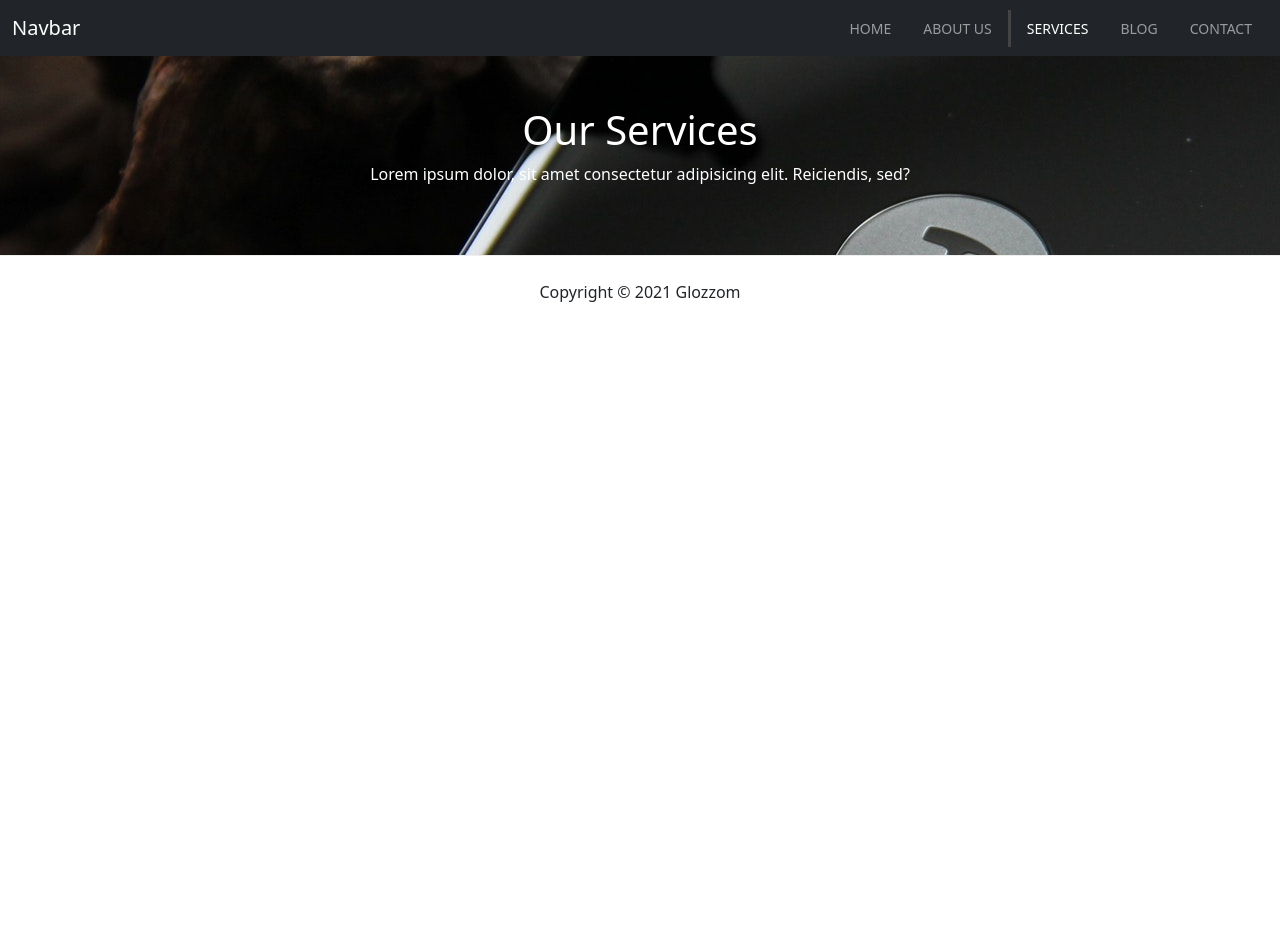
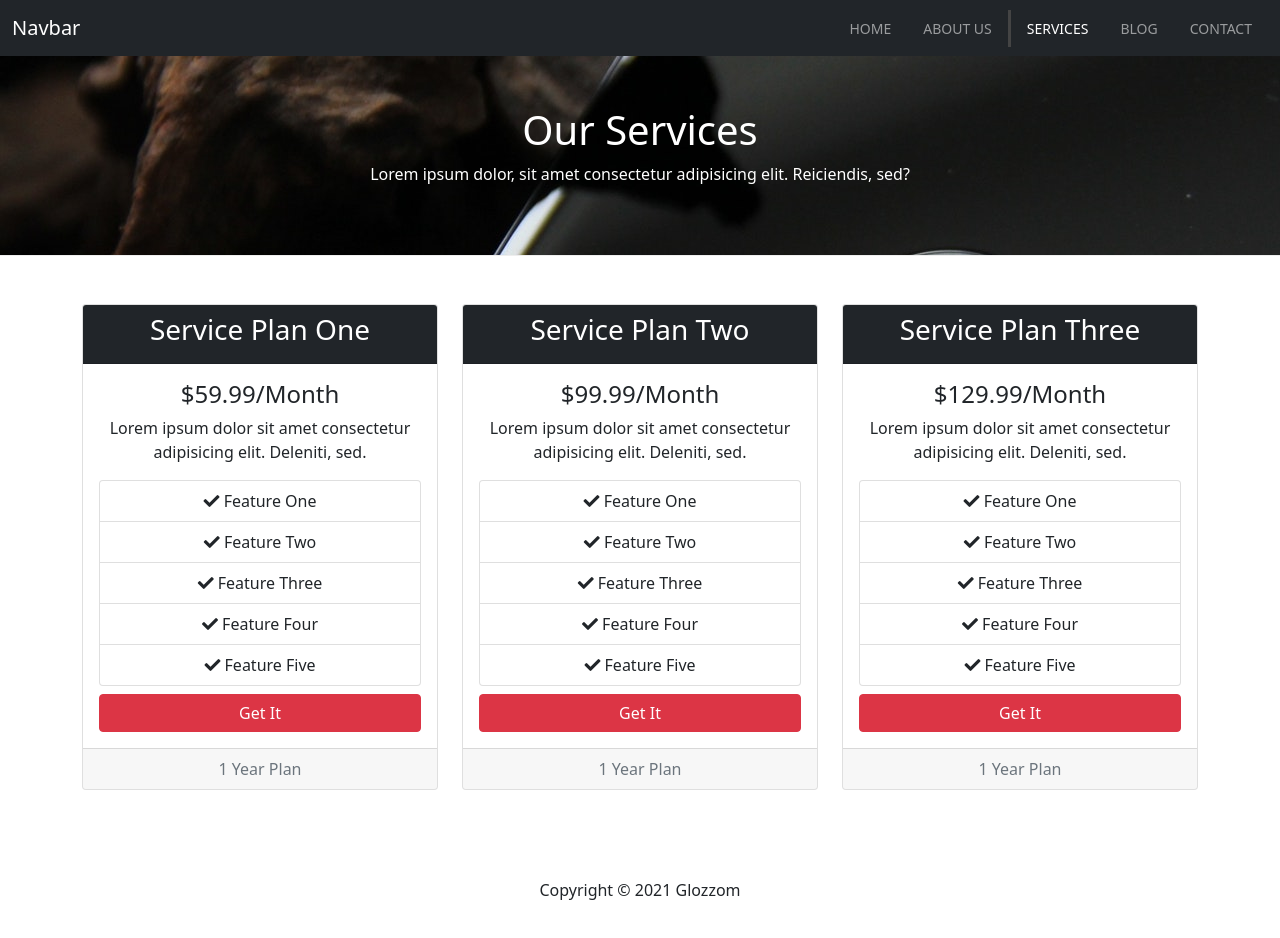
Before and after one commit to s-hesam-s/Glozzom, a plain HTML site: page services.html in a window 1280 px wide. Before the commit the page ends 800 px from the top, so only its background shows below. Drawn offline with nearby package versions, Linux system fonts and the light colour scheme.

Commit message:
add services section

```diff
--- a/services.html
+++ b/services.html
@@ -71,6 +71,119 @@
       </div>
     </header>
 
+    <!-- SERVICES SECTION -->
+    <section id="services" class="py-5">
+      <div class="container">
+        <div class="row">
+          <div class="col-md-4 mb-3">
+            <div class="card text-center">
+              <div class="card-header bg-dark text-white">
+                <h3>Service Plan One</h3>
+              </div>
+              <div class="card-body">
+                <h4 class="card-title">$59.99/Month</h4>
+                <p class="card-text">
+                  Lorem ipsum dolor sit amet consectetur adipisicing elit.
+                  Deleniti, sed.
+                </p>
+                <ul class="list-group">
+                  <li class="list-group-item">
+                    <i class="fas fa-check"></i> Feature One
+                  </li>
+                  <li class="list-group-item">
+                    <i class="fas fa-check"></i> Feature Two
+                  </li>
+                  <li class="list-group-item">
+                    <i class="fas fa-check"></i> Feature Three
+                  </li>
+                  <li class="list-group-item">
+                    <i class="fas fa-check"></i> Feature Four
+                  </li>
+                  <li class="list-group-item">
+                    <i class="fas fa-check"></i> Feature Five
+                  </li>
+                </ul>
+                <div class="d-grid mt-2">
+                  <a href="#" class="btn btn-danger">Get It</a>
+                </div>
+              </div>
+              <div class="card-footer text-muted">1 Year Plan</div>
+            </div>
+          </div>
+          <div class="col-md-4 mb-3">
+            <div class="card text-center">
+              <div class="card-header bg-dark text-white">
+                <h3>Service Plan Two</h3>
+              </div>
+              <div class="card-body">
+                <h4 class="card-title">$99.99/Month</h4>
+                <p class="card-text">
+                  Lorem ipsum dolor sit amet consectetur adipisicing elit.
+                  Deleniti, sed.
+                </p>
+                <ul class="list-group">
+                  <li class="list-group-item">
+                    <i class="fas fa-check"></i> Feature One
+                  </li>
+                  <li class="list-group-item">
+                    <i class="fas fa-check"></i> Feature Two
+                  </li>
+                  <li class="list-group-item">
+                    <i class="fas fa-check"></i> Feature Three
+                  </li>
+                  <li class="list-group-item">
+                    <i class="fas fa-check"></i> Feature Four
+                  </li>
+                  <li class="list-group-item">
+                    <i class="fas fa-check"></i> Feature Five
+                  </li>
+                </ul>
+                <div class="d-grid mt-2">
+                  <a href="#" class="btn btn-danger">Get It</a>
+                </div>
+              </div>
+              <div class="card-footer text-muted">1 Year Plan</div>
+            </div>
+          </div>
+          <div class="col-md-4 mb-3">
+            <div class="card text-center">
+              <div class="card-header bg-dark text-white">
+                <h3>Service Plan Three</h3>
+              </div>
+              <div class="card-body">
+                <h4 class="card-title">$129.99/Month</h4>
+                <p class="card-text">
+                  Lorem ipsum dolor sit amet consectetur adipisicing elit.
+                  Deleniti, sed.
+                </p>
+                <ul class="list-group">
+                  <li class="list-group-item">
+                    <i class="fas fa-check"></i> Feature One
+                  </li>
+                  <li class="list-group-item">
+                    <i class="fas fa-check"></i> Feature Two
+                  </li>
+                  <li class="list-group-item">
+                    <i class="fas fa-check"></i> Feature Three
+                  </li>
+                  <li class="list-group-item">
+                    <i class="fas fa-check"></i> Feature Four
+                  </li>
+                  <li class="list-group-item">
+                    <i class="fas fa-check"></i> Feature Five
+                  </li>
+                </ul>
+                <div class="d-grid mt-2">
+                  <a href="#" class="btn btn-danger">Get It</a>
+                </div>
+              </div>
+              <div class="card-footer text-muted">1 Year Plan</div>
+            </div>
+          </div>
+        </div>
+      </div>
+    </section>
+
     <!-- FOOTER -->
     <footer id="main-footer" class="text-center p-4">
       <div class="container">
```
